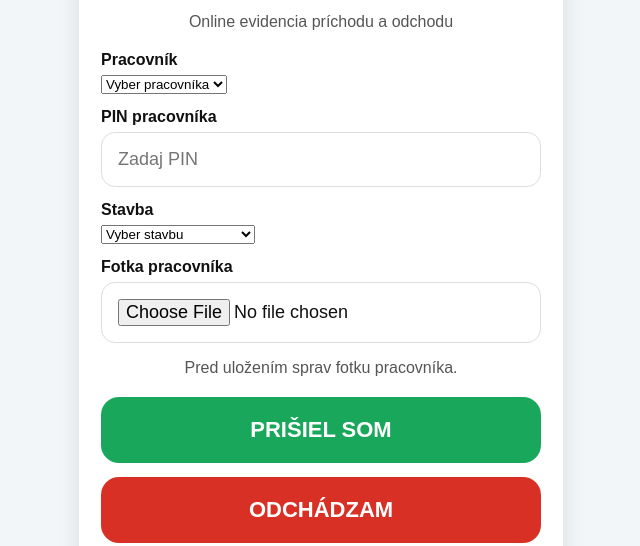
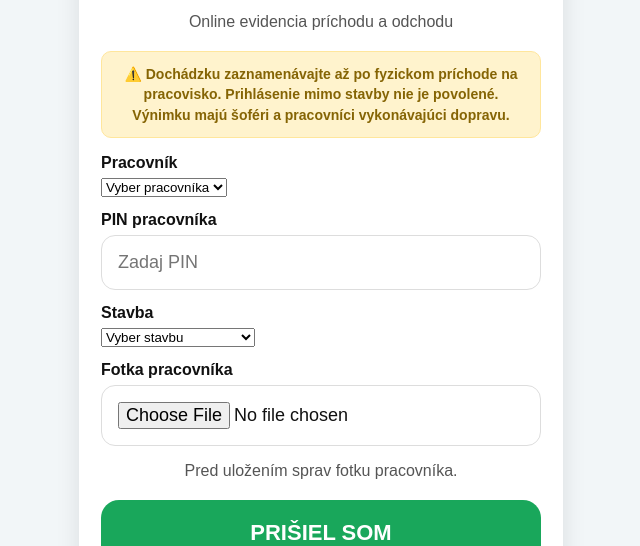
Before and after one commit to xsisqo/smurfex-doch-dzka, a plain HTML site: page index.html in a window 1280 px wide. Shown: the part 250-796 px from the top of the page, without its empty margins (319-959 px from the left). Drawn offline with Linux system fonts and the light colour scheme.

Commit message:
Add files via upload

```diff
--- a/app.js
+++ b/app.js
@@ -48,6 +48,7 @@ const t = {
   sk: {
     title:"Dochádzka",
     subtitle:"Online evidencia príchodu a odchodu",
+    attendanceNotice:"⚠️ Dochádzku zaznamenávajte až po fyzickom príchode na pracovisko. Prihlásenie mimo stavby nie je povolené. Výnimku majú šoféri a pracovníci vykonávajúci dopravu.",
     workerLabel:"Pracovník",
     workerPlaceholder:"Vyber pracovníka",
     pinLabel:"PIN pracovníka",
@@ -134,6 +135,7 @@ const t = {
   en: {
     title:"Attendance",
     subtitle:"Online check-in and check-out record",
+    attendanceNotice:"⚠️ Please record attendance only after physically arriving at the workplace. Attendance registration outside the construction site is not permitted. Drivers and transport personnel are exempt.",
     workerLabel:"Worker",
     workerPlaceholder:"Select worker",
     pinLabel:"Worker PIN",
--- a/index.html
+++ b/index.html
@@ -8,6 +8,21 @@
   <link rel="manifest" href="manifest.json">
   <link rel="icon" href="icon-192.png">
   <link rel="stylesheet" href="style.css">
+
+  <style>
+    .notice {
+      background: #fff3cd;
+      border: 1px solid #ffe69c;
+      color: #856404;
+      padding: 12px;
+      border-radius: 10px;
+      margin: 14px 0 16px;
+      font-size: 14px;
+      line-height: 1.45;
+      text-align: center;
+      font-weight: 700;
+    }
+  </style>
 </head>
 <body>
   <main class="app">
@@ -21,6 +36,8 @@
 
       <h1 data-i18n="title">Dochádzka</h1>
       <p class="sub" data-i18n="subtitle">Online evidencia príchodu a odchodu</p>
+
+      <div class="notice" data-i18n="attendanceNotice">⚠️ Dochádzku zaznamenávajte až po fyzickom príchode na pracovisko. Prihlásenie mimo stavby nie je povolené. Výnimku majú šoféri a pracovníci vykonávajúci dopravu.</div>
 
       <label data-i18n="workerLabel">Pracovník</label>
       <select id="worker"></select>
```
Also changed, not shown: README.txt.
